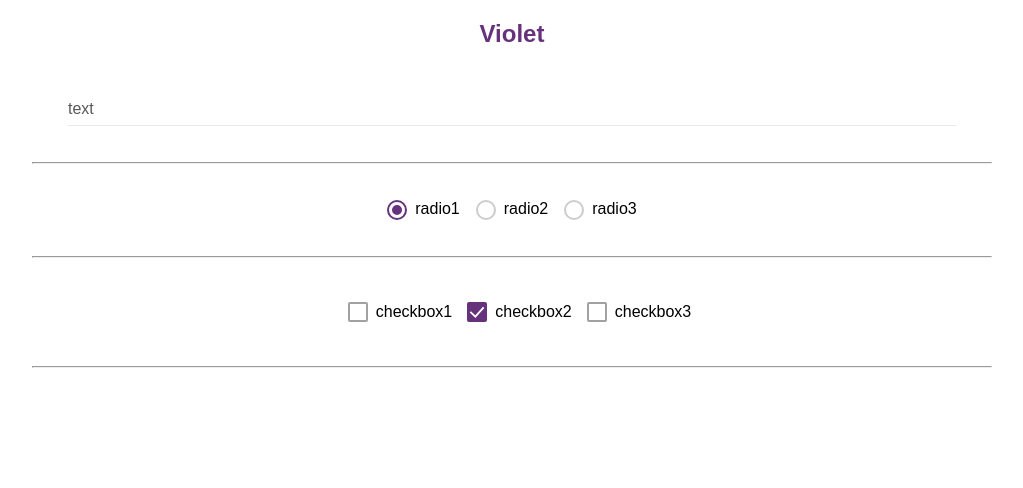
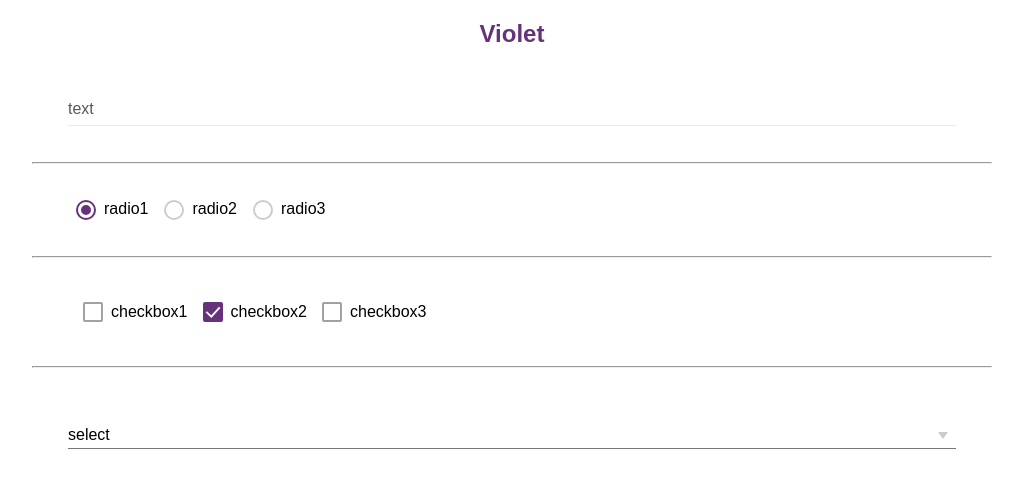
Before and after one commit to chloe463/violet, a React (Create React App) app: page / in a window 1280 px wide. Shown: the top 488 px of the page, without its empty margins (128-1151 px from the left). Built offline with nearby package versions, Linux system fonts and the light colour scheme; the HTML template or start-up script is replaced by a standard one.

Commit message:
feat(Select): Add Select-option component

```diff
--- a/src/App.css
+++ b/src/App.css
@@ -1,7 +1,3 @@
-.App {
-  text-align: center;
-}
-
 .Form {
   display: block;
   width: 75%;
--- a/src/App.tsx
+++ b/src/App.tsx
@@ -4,12 +4,15 @@ import './App.css';
 import Checkbox from './lib/Forms/Checkbox/Checkbox';
 import InputText from './lib/Forms/InputText/InputText';
 import Radio from './lib/Forms/Radio/Radio';
+import Option from './lib/Forms/Select/Option';
+import Select from './lib/Forms/Select/Select';
 
 interface IAppState {
   name: string;
   text: number | string;
   radio: number | string;
   checkbox: any;
+  select: any;
 }
 
 class App extends React.Component<{}, IAppState> {
@@ -20,10 +23,12 @@ class App extends React.Component<{}, IAppState> {
       name: 'Violet',
       radio: 'val1',
       text: '',
+      select: null
     };
     this.onInputTextChange = this.onInputTextChange.bind(this);
     this.onRadioChange     = this.onRadioChange.bind(this);
     this.onCheckboxChange  = this.onCheckboxChange.bind(this);
+    this.onSelectChange    = this.onSelectChange.bind(this);
   }
 
   public onInputTextChange(event: any) {
@@ -40,10 +45,15 @@ class App extends React.Component<{}, IAppState> {
     this.setState(checkboxState);
   }
 
+  public onSelectChange(event: any) {
+    console.log(event);
+    this.setState({ select: event.value });
+  }
+
   public render() {
     return (
       <div className="App">
-        <h2>Violet</h2>
+        <h2 style={{"textAlign": 'center'}}>Violet</h2>
         <form className="Form">
           <div className="Form__element">
             <InputText
@@ -64,6 +74,14 @@ class App extends React.Component<{}, IAppState> {
             <Checkbox name="checkbox" value="val3" label="checkbox3" onChange={this.onCheckboxChange} defaultChecked={this.state.checkbox.val3===true}/>
           </div>
           <hr />
+          <div className="Form__element">
+            <Select label="select" value={this.state.select} onChange={this.onSelectChange}>
+              <Option label="option1" value="val1" />
+              <Option label="option2" value="val2" />
+              <Option label="option3" value="val3" />
+              <Option label="option4" value="val4" />
+            </Select>
+          </div>
         </form>
       </div>
     );
--- a/src/index.css
+++ b/src/index.css
@@ -1,5 +1,8 @@
 * {
   --brand: #66327c;
+  --accent: #e03c8a;
+  --gray: #cccccc;
+  --light-gray: #eaeaea;
 }
 h2 {
   color: var(--brand);
--- /dev/null
+++ b/src/lib/Forms/Select/Option.css
@@ -0,0 +1,14 @@
+.Option {
+  list-style: none;
+  line-height: 2.7em;
+  text-indent: 18px;
+  cursor: pointer;
+}
+
+.Option:hover {
+  background-color: #eaeaea;
+}
+
+.Option--selected {
+  background-color: var(--light-gray);
+}
--- /dev/null
+++ b/src/lib/Forms/Select/Option.tsx
@@ -0,0 +1,31 @@
+import * as React from 'react';
+import { cssClasses } from '../../internals';
+import './Option.css';
+
+export interface IOptionProps {
+  label: string;
+  value: any;
+  onClick?: (event) => void;
+  selected?: boolean;
+}
+
+export default class Option extends React.Component<IOptionProps> {
+  constructor(props) {
+    super(props);
+    this.onClick = this.onClick.bind(this);
+  }
+
+  onClick(event) {
+    if (this.props.onClick) {
+      this.props.onClick(this.props);
+    }
+  }
+
+  render() {
+    const className = cssClasses({
+      'Option': true,
+      'Option--selected': this.props.selected
+    });
+    return <li className={className} onClick={this.onClick}>{this.props.label}</li>;
+  }
+}
--- /dev/null
+++ b/src/lib/Forms/Select/Select.css
@@ -0,0 +1,91 @@
+.Select {
+  position: relative;
+  outline: none;
+  border-top: 12px solid transparent;
+}
+
+.Select::after {
+  position: absolute;
+  top: 2px;
+  right: 8px;
+  bottom: 0;
+  width: 0;
+  height: 0;
+  margin: auto;
+  content: '';
+  border-top: 7px solid #CCCCCC;
+  border-right: 5px solid transparent;
+  border-left: 5px solid transparent;
+}
+
+.Select__label {
+  position: absolute;
+  top: 10px;
+  left: 0;
+  pointer-events: none;
+  transition-property: all;
+  transition-duration: 200ms;
+  transition-timing-function: ease-out;
+  transform-origin: 0 0;
+}
+
+.Select:focus > .Select__label {
+  position: absolute;
+  pointer-events: none;
+  color: var(--brand);
+  transform: translateY(-22px) scale(.8);
+}
+
+.Select__label--selected {
+  position: absolute;
+  pointer-events: none;
+  color: #a1a1a1;
+  transform: translateY(-22px) scale(.8);
+}
+
+.Select_selected-value {
+  outline: none;
+  display: inline-block;
+  width: 100%;
+  line-height: 32px;
+  height: 32px;
+  font-size: 12pt;
+  border: none;
+  border-bottom: 1px solid rgba(0,0,0,.54);
+  border-radius: 0;
+  cursor: pointer;
+}
+
+.Options {
+  position: absolute;
+  top: 0;
+  left: 0;
+  display: block;
+  width: 100%;
+  margin: 0;
+
+  max-height: 200px;
+  overflow-y: scroll;
+
+  list-style: none;
+  padding: 0;
+  line-height: 2.7em;
+  opacity: 0;
+  transform: scaleY(.9);
+  transform-origin: 0% 5%;
+  pointer-events: none;
+  transition-property: transform, opacity;
+  transition-duration: .15s;
+  transition-timing-function: ease-out;
+  background-color: #ffffff;
+  box-shadow: 0 2px 5px rgba(0,0,0,.2);
+  cursor: pointer;
+
+  z-index: 100;
+}
+
+.Options--visible {
+  opacity: 1;
+  transform: none;
+  pointer-events: initial;
+}
--- /dev/null
+++ b/src/lib/Forms/Select/Select.tsx
@@ -0,0 +1,80 @@
+import * as React from 'react';
+import { ReactElement } from 'react';
+import { cssClasses } from '../../internals';
+import Option from './Option';
+import './Select.css';
+
+export interface ISelectProps {
+  label?: string;
+  value: any;
+  onChange: (event) => void;
+}
+
+export interface ISelectState {
+  optionsVisibility: boolean;
+};
+
+export default class Select extends React.Component<ISelectProps, ISelectState> {
+  constructor(props) {
+    super(props);
+    this.state = { optionsVisibility: false }
+
+    this.openOptions   = this.openOptions.bind(this);
+    this.hideOptions   = this.hideOptions.bind(this);
+    this.onOptionClick = this.onOptionClick.bind(this);
+  }
+
+  onOptionClick(event) {
+    this.props.onChange(event);
+    this.setState({ optionsVisibility: false });
+  }
+
+  toggleVisibility() {
+    this.setState({ optionsVisibility: !this.state.optionsVisibility });
+  }
+
+  openOptions(event) {
+    this.setState({ optionsVisibility: true });
+  }
+
+  hideOptions(event) {
+    this.setState({ optionsVisibility: false });
+  }
+
+  render() {
+    const selectedList: any = React.Children.toArray(this.props.children)
+      .filter((child: any) => child.props.value === this.props.value);
+    const selectedOption: any = selectedList.length ? selectedList[0] : { props: { label: '' }};
+
+    const optionsClass = cssClasses({
+      'Options': true,
+      'Options--visible': this.state.optionsVisibility
+    });
+    const labelClass = cssClasses({
+      'Select__label': true,
+      'Select__label--selected': selectedOption.props.label !== ''
+    });
+
+    return (
+      <div tabIndex={0}
+        className="Select"
+        onFocus={this.openOptions}
+        onBlur={this.hideOptions}>
+        <span className={labelClass}>{this.props.label}</span>
+        <div className="Select_selected-value"
+          onClick={this.openOptions}>{selectedOption.props.label}</div>
+        <ul className={optionsClass}>
+        {
+          React.Children.map(this.props.children, (child: any) => {
+            const newProps = Object.assign({}, child.props, {
+              selected: child.props.value === selectedOption.props.value,
+              onClick: (event) => this.onOptionClick(event)
+            })
+            return React.cloneElement(child as ReactElement<Option>, newProps);
+          })
+        }
+        </ul>
+      </div>
+    );
+  }
+}
```
